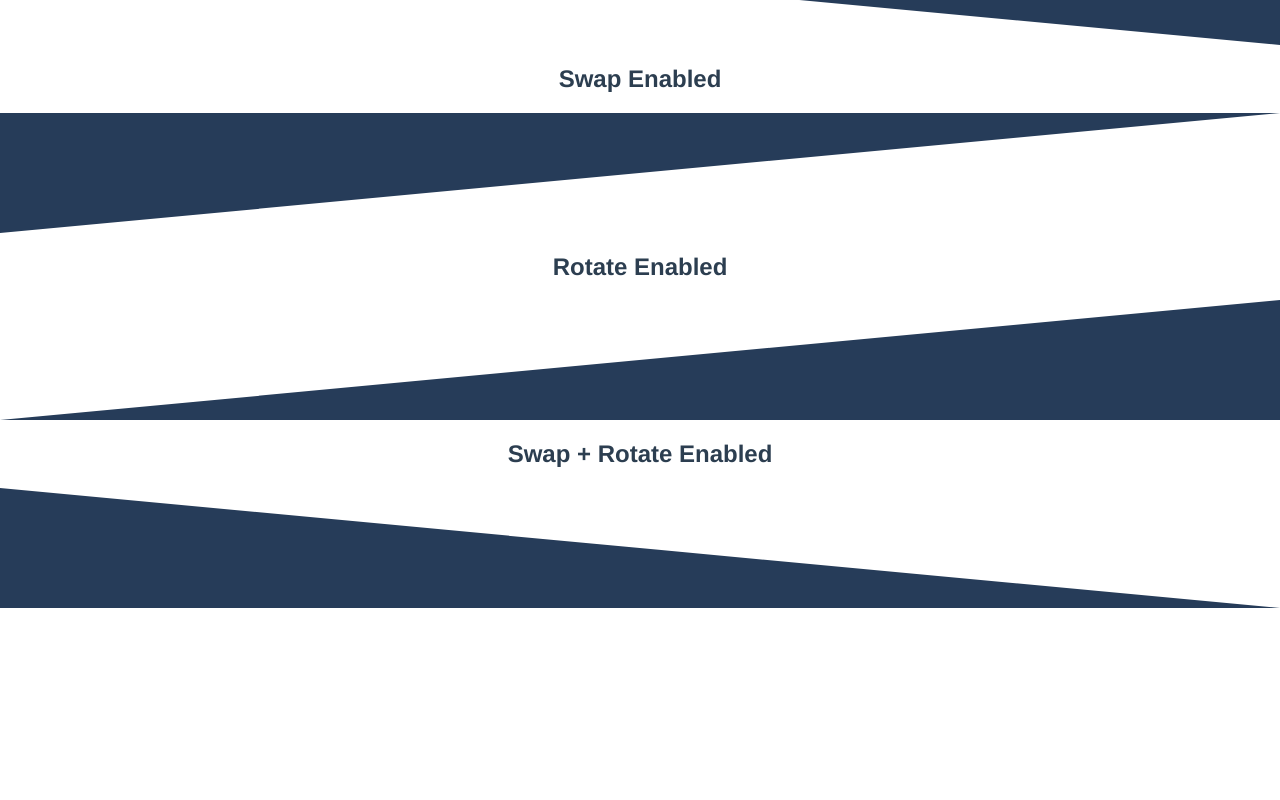
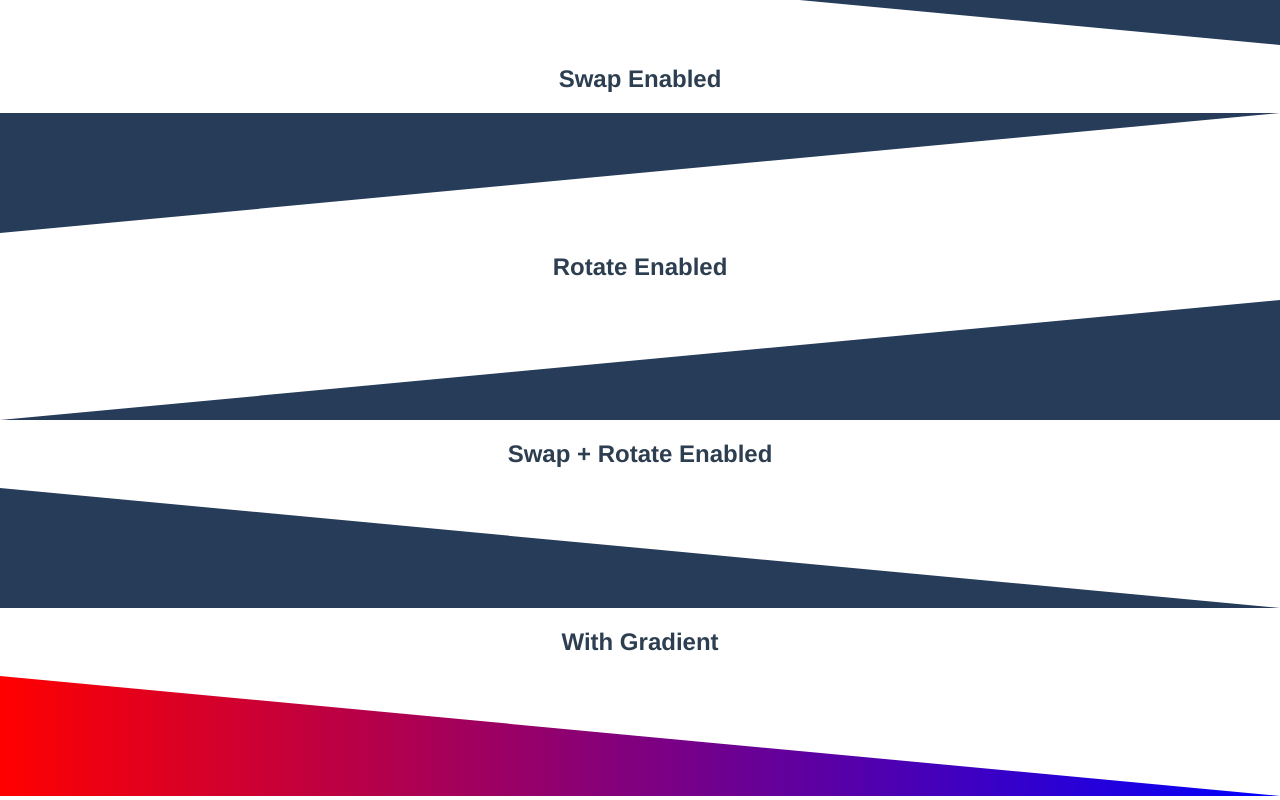
Before and after one commit to alexknutson/vue-triangle-separator, a Vue app: page / in a window 1280 px wide. Shown: the part 467-1267 px from the top of the page. Before the commit the page ends 1079 px from the top, so only its background shows below. Built offline with nearby package versions, Linux system fonts and the light colour scheme.

Commit message:
Support gradient fill color

```diff
--- a/src/App.vue
+++ b/src/App.vue
@@ -11,6 +11,14 @@
     <VueTriangleSeparator rotate></VueTriangleSeparator>
     <h2>Swap + Rotate Enabled</h2>
     <VueTriangleSeparator swap rotate></VueTriangleSeparator>
+    <h2>With Gradient</h2>
+    <VueTriangleSeparator
+      swap
+      rotate
+      should-apply-gradient
+      gradient-color-one="red"
+      gradient-color-two="blue"
+    ></VueTriangleSeparator>
   </div>
 </template>
 
--- a/src/components/VueTriangleSeparator.vue
+++ b/src/components/VueTriangleSeparator.vue
@@ -12,6 +12,12 @@
         :height="this.setHeight()"
       >
         <polygon :style="setFillColor" :points="getIdealTrianglePoints" />
+        <defs>
+          <linearGradient :id="`lgradient-${this._uid}`">
+            <stop offset="0" :stop-color="this.gradientColorOne" />
+            <stop offset="1" :stop-color="this.gradientColorTwo" />
+          </linearGradient>
+        </defs>
       </svg>
     </div>
   </div>
@@ -52,17 +58,9 @@
 export default {
   name: "TriangleSeparator",
   props: {
-    fillColor: {
-      type: String,
-      default: "rgb(38 60 89)",
-    },
     size: {
       type: Number,
       default: 120,
-    },
-    zIndexOverride: {
-      type: Number,
-      default: 1,
     },
     swap: {
       type: Boolean,
@@ -76,9 +74,29 @@ export default {
       type: Boolean,
       default: false,
     },
+    fillColor: {
+      type: String,
+      default: "rgb(38 60 89)",
+    },
+    gradientColorOne: {
+      type: String,
+      default: "red",
+    },
+    gradientColorTwo: {
+      type: String,
+      default: "blue",
+    },
+    zIndexOverride: {
+      type: Number,
+      default: 1,
+    },
     shouldApplyContainerHeight: {
       type: Boolean,
       default: true,
+    },
+    shouldApplyGradient: {
+      type: Boolean,
+      default: false,
     },
   },
   data: function () {
@@ -87,7 +105,6 @@ export default {
       rotateControl: this.rotate,
     };
   },
-  mounted: function () {},
   computed: {
     getIdealTrianglePoints: function () {
       let firstVector = `0,0`;
@@ -111,7 +128,9 @@ export default {
     },
     setFillColor: function () {
       return {
-        fill: this.fillColor,
+        fill: this.shouldApplyGradient
+          ? `url(#lgradient-${this._uid})` // The gradient defined in the svg
+          : this.fillColor,
       };
     },
     setRotationClass: function () {
```
